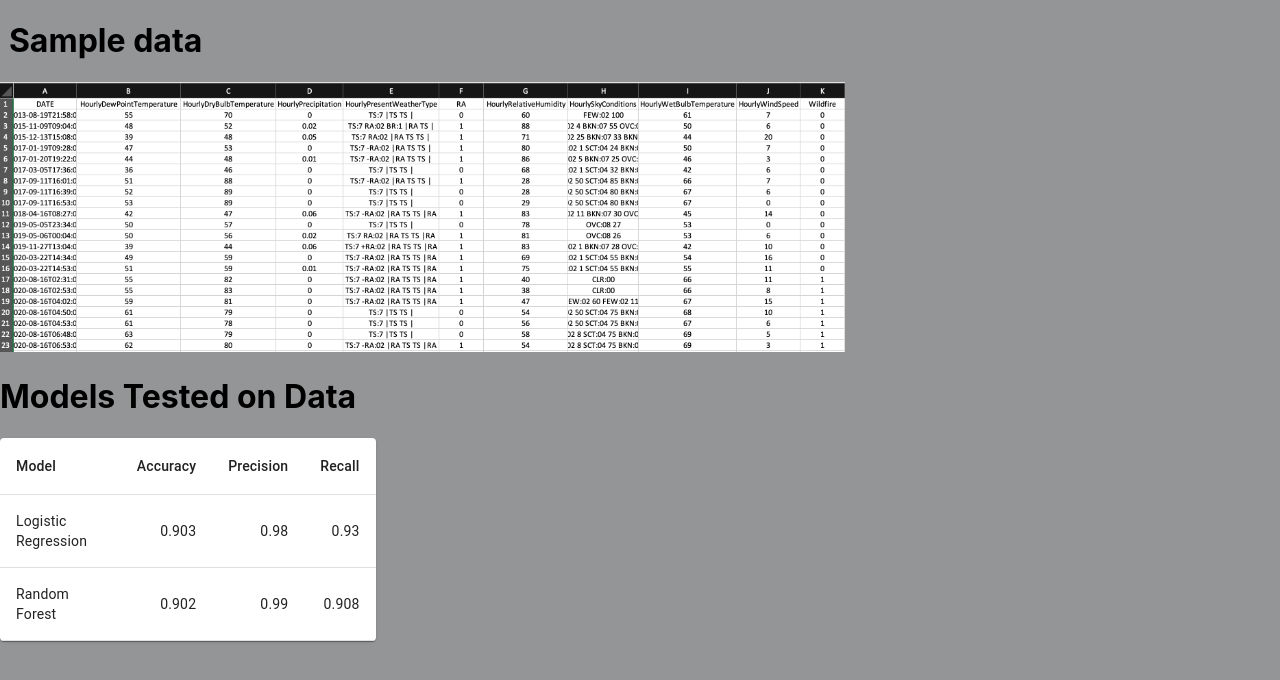
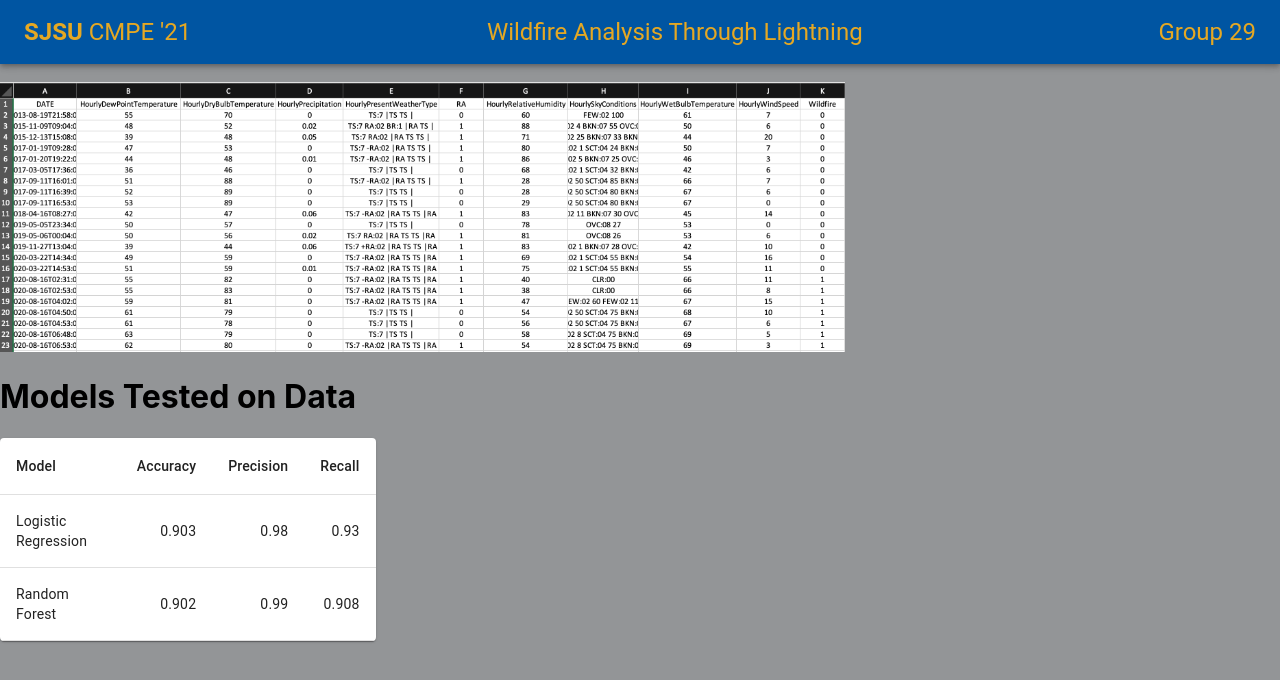
Before and after one commit to SJSU-Wildfire-Prediction/wildfire-frontend, a React (Create React App) app: page /AboutModel in a window 1280 px wide. Shown: the top 680 px of the page. Built offline with nearby package versions, Linux system fonts and the light colour scheme; no server answers.

Commit message:
Added Topbar for AboutModel page

```diff
--- a/src/AboutModel.jsx
+++ b/src/AboutModel.jsx
@@ -31,9 +31,27 @@ class AboutModel extends Component {
       //
       return (
         <div class = ''>
+
+
+                <Grid item xs={8}>
+                <AppBar className="general-top-bar" position="absolute">
+                    <Toolbar className="topbar-toolbar">
+                    <Typography variant="h5" color="inherit">
+                        <b>SJSU</b> CMPE '21
+                    </Typography>
+                    <Typography variant="h5" color="inherit">
+                        Wildfire Analysis Through Lightning
+                    </Typography>
+                    <Typography variant="h5" color="inherit">
+                        Group 29
+                    </Typography>
+                    </Toolbar>
+                </AppBar>
+                </Grid>
+
                 <Grid item sm={3}>
                     <Row>
-                    <div>
+                    <div class = "relative">
                         <h1 align = "center">Sample data</h1>
                         <img class="img-fluid rounded-circle mb-3" src={data} style={style} alt="data" />
                     </div>
```
